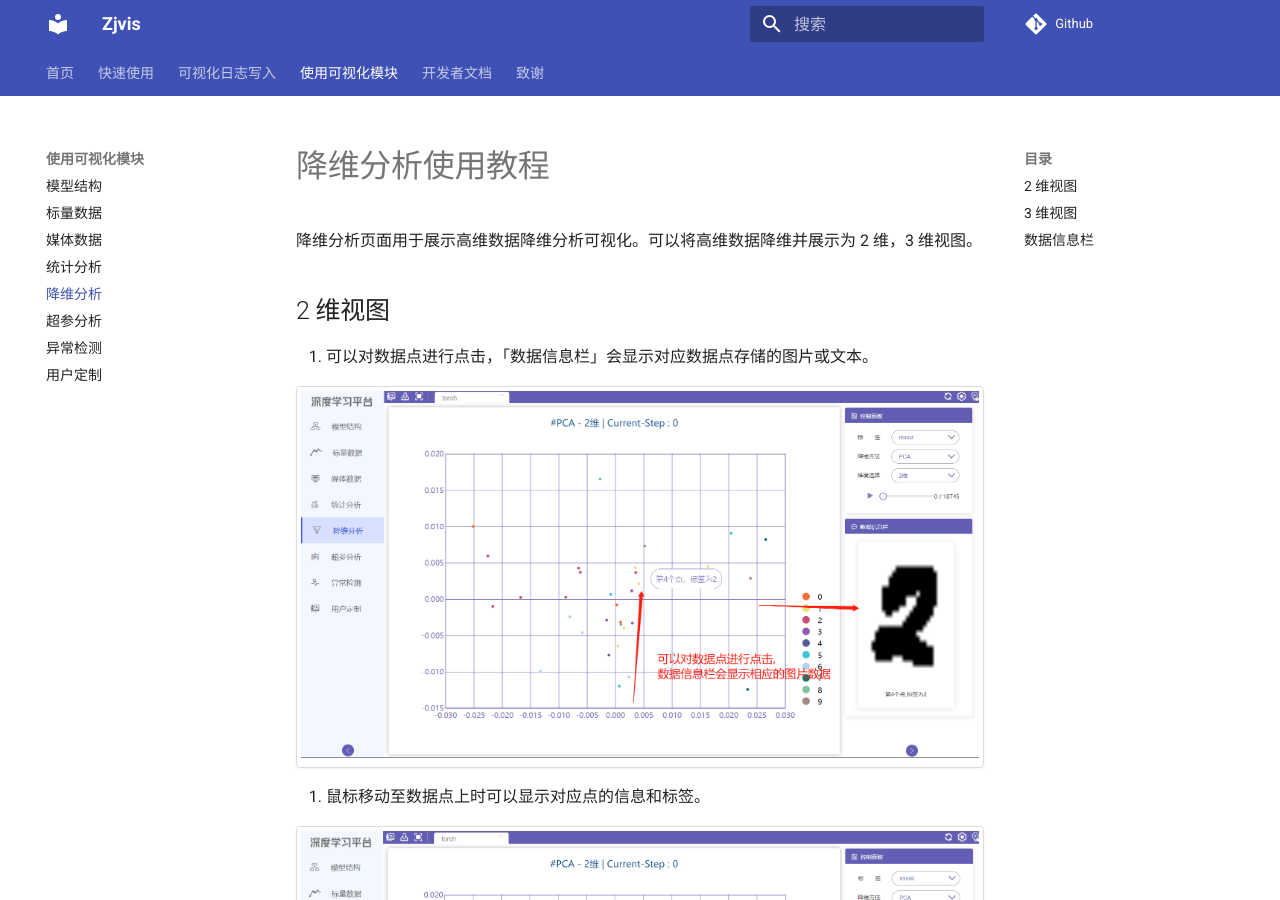
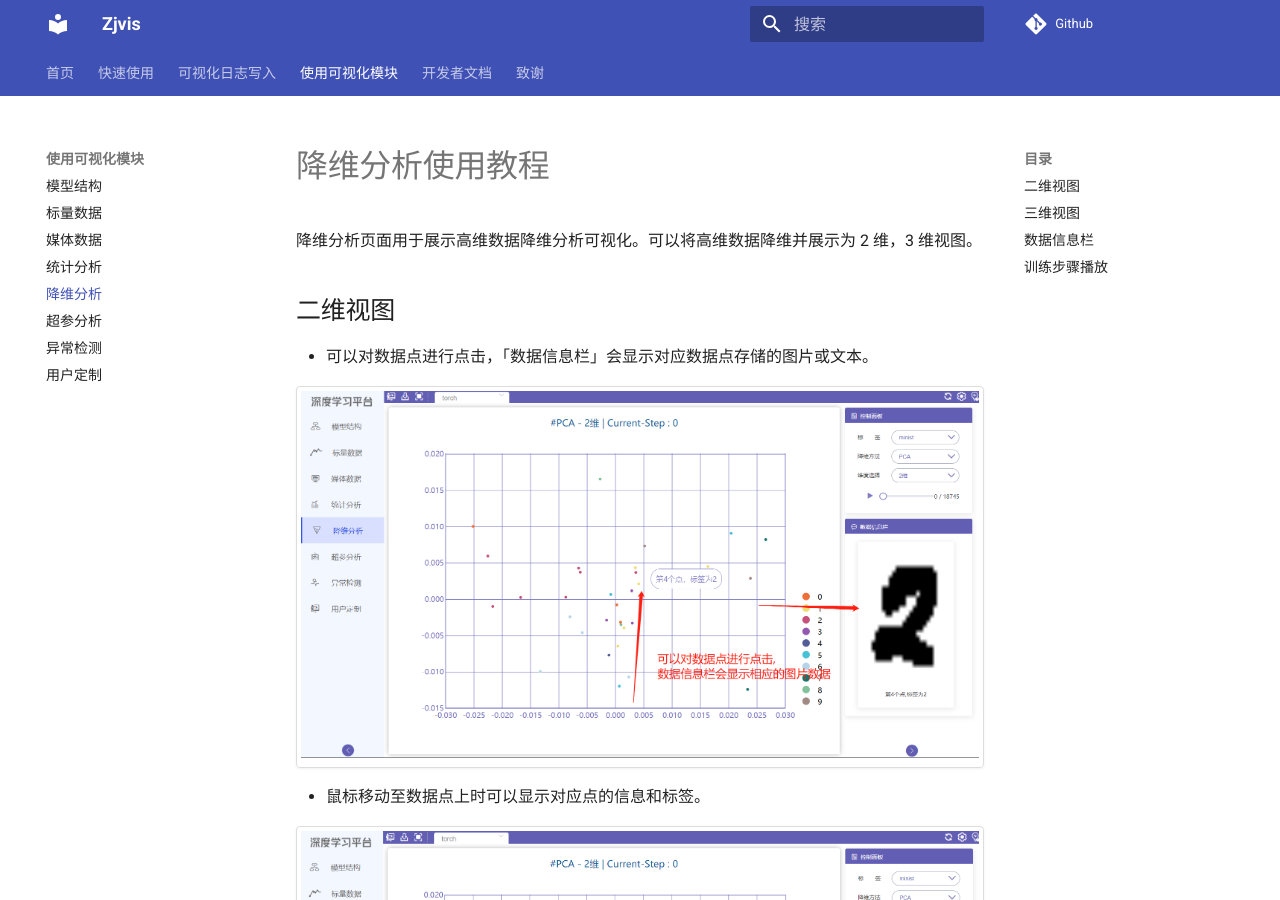
Before and after one commit to iGame-Lab/tsvis-docs, an MkDocs documentation site: the page built from docs/use_visualization/embedding.md, in a window 1280 px wide and 900 px high. Built offline with MkDocs 1.6.1 and Material for MkDocs 9.7.7, drawn with Linux system fonts in a browser that asks for light colours; comment, search, counter and statistics services are not loaded.

Commit message:
1. 修改

```diff
--- a/docs/use_visualization/embedding.md
+++ b/docs/use_visualization/embedding.md
@@ -2,37 +2,43 @@
 
 降维分析页面用于展示高维数据降维分析可视化。可以将高维数据降维并展示为 2 维，3 维视图。
 
-## 2 维视图
-1. 可以对数据点进行点击，「数据信息栏」会显示对应数据点存储的图片或文本。
+## 二维视图
+
+* 可以对数据点进行点击，「数据信息栏」会显示对应数据点存储的图片或文本。
 
 ![](./images/embedding/2d_point_click.png){ .img-fluid }
 
-2. 鼠标移动至数据点上时可以显示对应点的信息和标签。
+* 鼠标移动至数据点上时可以显示对应点的信息和标签。
 
 ![](./images/embedding/2d_point_over.png){ .img-fluid }
 
-3. 拖拽可以对点进行局部放大。
+* 拖拽可以对点进行局部放大。
 
 ![](./images/embedding/2d_drag.png){ .img-fluid }
 
 
-4. 双击显示窗口可以回到初始的显示界面。
+* 双击显示窗口可以回到初始的显示界面。
 
 ![](./images/embedding/2d_double_click.png){ .img-fluid }
 
-## 3 维视图
-1. 可以对数据点进行点击，「数据信息栏」会显示对应数据点存储的图片或文本。
+## 三维视图
+
+* 可以对数据点进行点击，「数据信息栏」会显示对应数据点存储的图片或文本。
 
 ![](./images/embedding/3d_point_click.png){ .img-fluid }
 
-2. 鼠标移动至数据点上时可以显示对应点的信息和标签。
+* 鼠标移动至数据点上时可以显示对应点的信息和标签。
 
 ![](./images/embedding/3d_point_over.png){ .img-fluid }
 
-3. 鼠标滚轮可以进行缩放。
+* 鼠标滚轮可以进行缩放。
 
 ![](./images/embedding/3d_scale.png){ .img-fluid }
 
 ## 数据信息栏
 
 显示对应的数据（文字或图片），以及对应的数据点和标签。
+
+## 训练步骤播放
+
+![](./images/embedding/run.png){ .img-fluid }
```
Also changed, not shown: docs/use_visualization/images/embedding/run.png (added).
